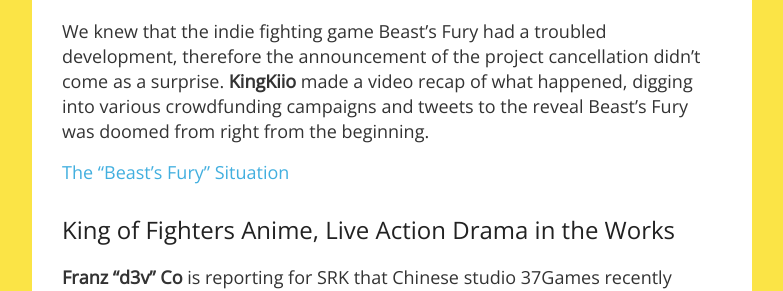
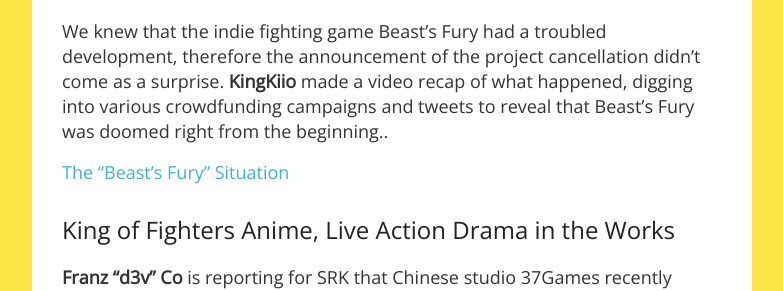
Before and after one commit to fgweekly/fgweekly-fgweekly.github.io, a Jekyll site: the page built from _posts/2016-01-13-Issue-2.md, in a window 1280 px wide and 900 px high, scrolled down 578 px. Shown: the part 191-482 px from the top of the window, without its empty margins (248-1031 px from the left). Built offline with Jekyll 4.4.1, drawn with Linux system fonts in a browser that asks for light colours; Markdown is read by kramdown in place of the engine named in the settings.

Commit message:
Update 2016-01-13-Issue-2.md

```diff
--- a/_posts/2016-01-13-Issue-2.md
+++ b/_posts/2016-01-13-Issue-2.md
@@ -16,7 +16,7 @@
 
 ## The "Beast's Fury" Situation
 
-We knew that the indie fighting game Beast's Fury had a troubled development, therefore the announcement of the project cancellation didn’t come as a surprise. **KingKiio** made a video recap of what happened, digging into various crowdfunding campaigns and tweets to the reveal Beast’s Fury was doomed from right from the beginning.
+We knew that the indie fighting game Beast's Fury had a troubled development, therefore the announcement of the project cancellation didn’t come as a surprise. **KingKiio** made a video recap of what happened, digging into various crowdfunding campaigns and tweets to reveal that Beast’s Fury was doomed right from the beginning..
 
 [The "Beast's Fury" Situation](https://www.youtube.com/watch?v=b4Sq6pkQBTc)
 
```
